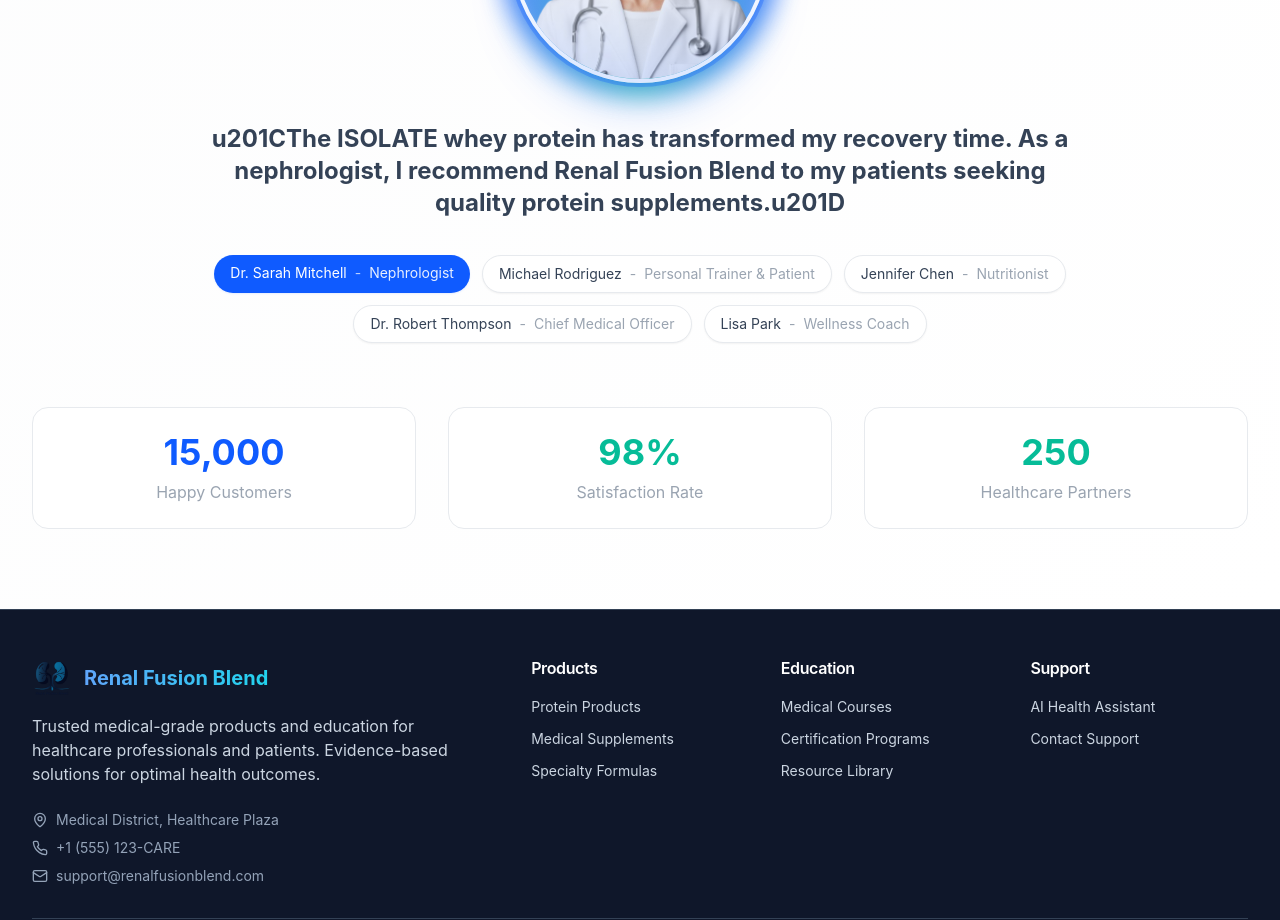
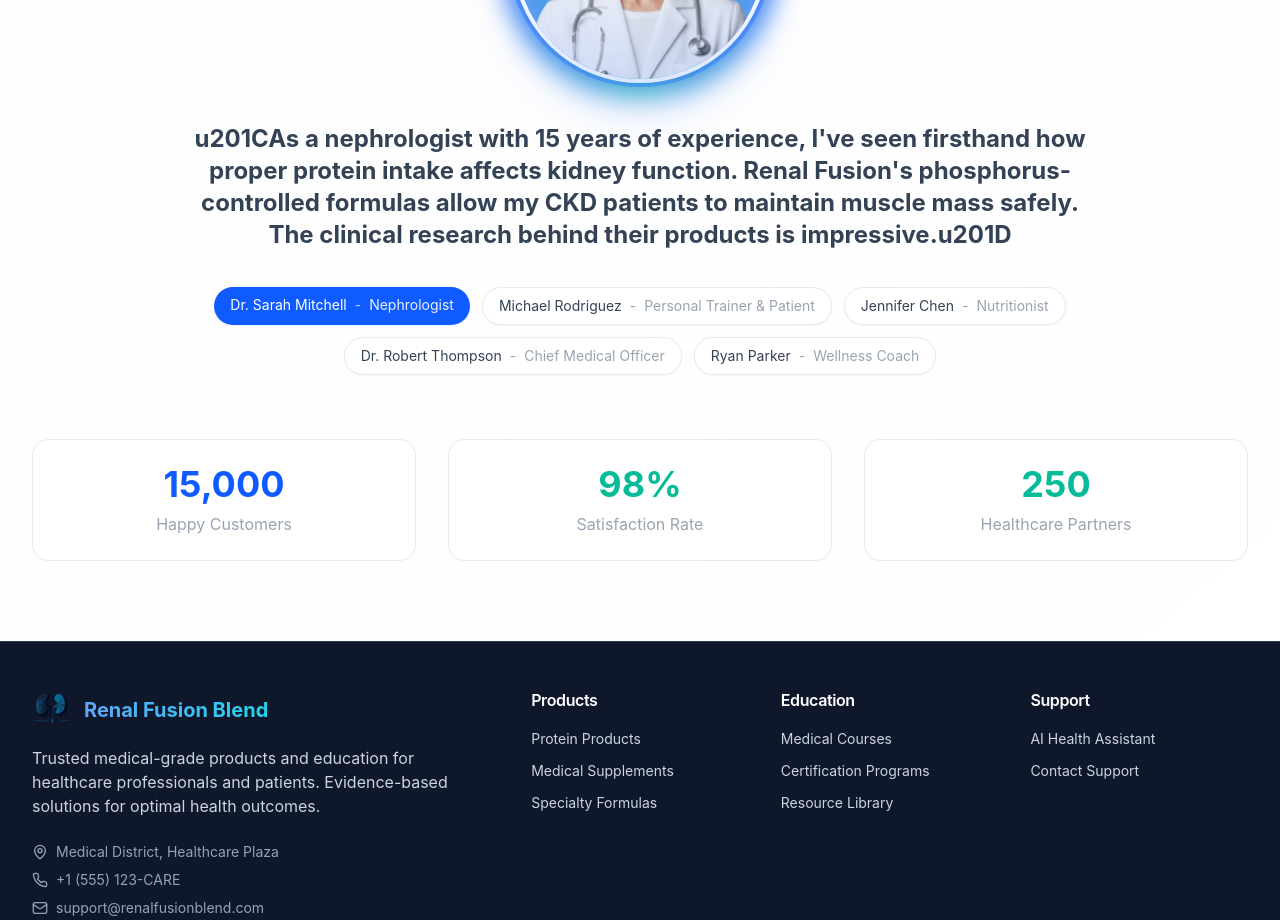
Before and after one commit to sab-dev-source/renalfusionblend-frontend, a React (Vite) app: page / in a window 1280 px wide. Shown: the part 3640-4560 px from the top of the page. Built offline with nearby package versions, Linux system fonts and the light colour scheme; the HTML template or start-up script is replaced by a standard one.

Commit message:
Fix testimonial data

```diff
--- a/src/components/TrustSection.tsx
+++ b/src/components/TrustSection.tsx
@@ -14,32 +14,32 @@ export const TrustSection = () => {
   const testimonials = [
     {
       img: drSarahMitchell,
-      quote: "The ISOLATE whey protein has transformed my recovery time. As a nephrologist, I recommend Renal Fusion Blend to my patients seeking quality protein supplements.",
+      quote: "As a nephrologist with 15 years of experience, I've seen firsthand how proper protein intake affects kidney function. Renal Fusion's phosphorus-controlled formulas allow my CKD patients to maintain muscle mass safely. The clinical research behind their products is impressive.",
       name: "Dr. Sarah Mitchell",
       role: "Nephrologist"
     },
     {
       img: michaelRodriguez,
-      quote: "After years of kidney health concerns, finding a protein that's both effective and kidney-friendly has been life-changing. The BCAA+ formula is exceptional.",
+      quote: "Being diagnosed with Stage 3 CKD changed everything about my training. Renal Fusion's ISOLATE helped me stay competitive while managing my condition. My labs improved, and I can still push my limits in the gym. Game-changer for athlete-patients like me.",
       name: "Michael Rodriguez",
       role: "Personal Trainer & Patient"
     },
     {
       img: jennyferChen,
-      quote: "The Greens formula has improved my energy levels significantly. As someone managing kidney health, I appreciate the careful ingredient selection.",
+      quote: "I recommend Renal Fusion to clients with kidney concerns because their nutritional transparency is unmatched. The detailed phosphorus, potassium, and sodium breakdowns make meal planning so much easier. Finally, supplements that work with renal diets, not against them.",
       name: "Jennifer Chen",
       role: "Nutritionist"
     },
     {
       img: drRobertThompson,
-      quote: "Our medical equipment line complements the nutritional approach perfectly. Quality products that healthcare professionals can trust.",
+      quote: "After reviewing their quality control processes and third-party testing protocols, I'm confident recommending Renal Fusion to our hospital network. Their medical-grade approach to supplement manufacturing sets the gold standard in our field.",
       name: "Dr. Robert Thompson",
       role: "Chief Medical Officer"
     },
     {
       img: lisaPark,
-      quote: "The Vegan protein blend is outstanding. Finally, a plant-based option that doesn't compromise on taste or kidney-friendly formulation.",
-      name: "Lisa Park",
+      quote: "My clients with kidney health challenges finally have options that don't sacrifice results. The plant-based proteins deliver complete amino profiles while respecting their dietary restrictions. I've seen remarkable improvements in energy and overall wellness.",
+      name: "Ryan Parker",
       role: "Wellness Coach"
     }
   ];
```
